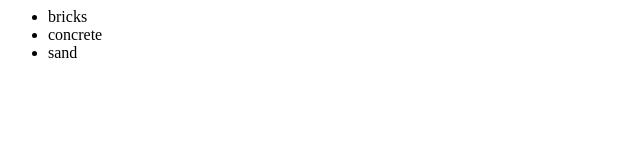
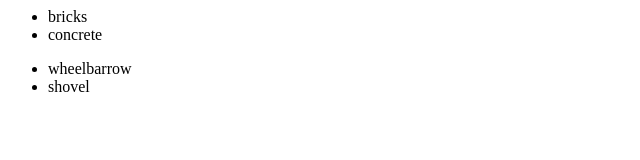
Before and after one commit to mcgavel/newGitTest, a plain HTML site: page index.html in a window 1280 px wide. Shown: the whole page, without its empty margins (0-640 px from the left). Drawn offline with Linux system fonts and the light colour scheme.

Commit message:
removed 'sand' & added module-one

```diff
--- a/index.html
+++ b/index.html
@@ -5,8 +5,13 @@
     <ul>
       <li>bricks</li>
       <li>concrete</li>
-      <li>sand</li>
     </ul>
+    <module-one>
+      <ul>
+        <li>wheelbarrow</li>
+        <li>shovel</li>
+      </ul>
+    </module-one>
   </div>
 
 </body>
```
